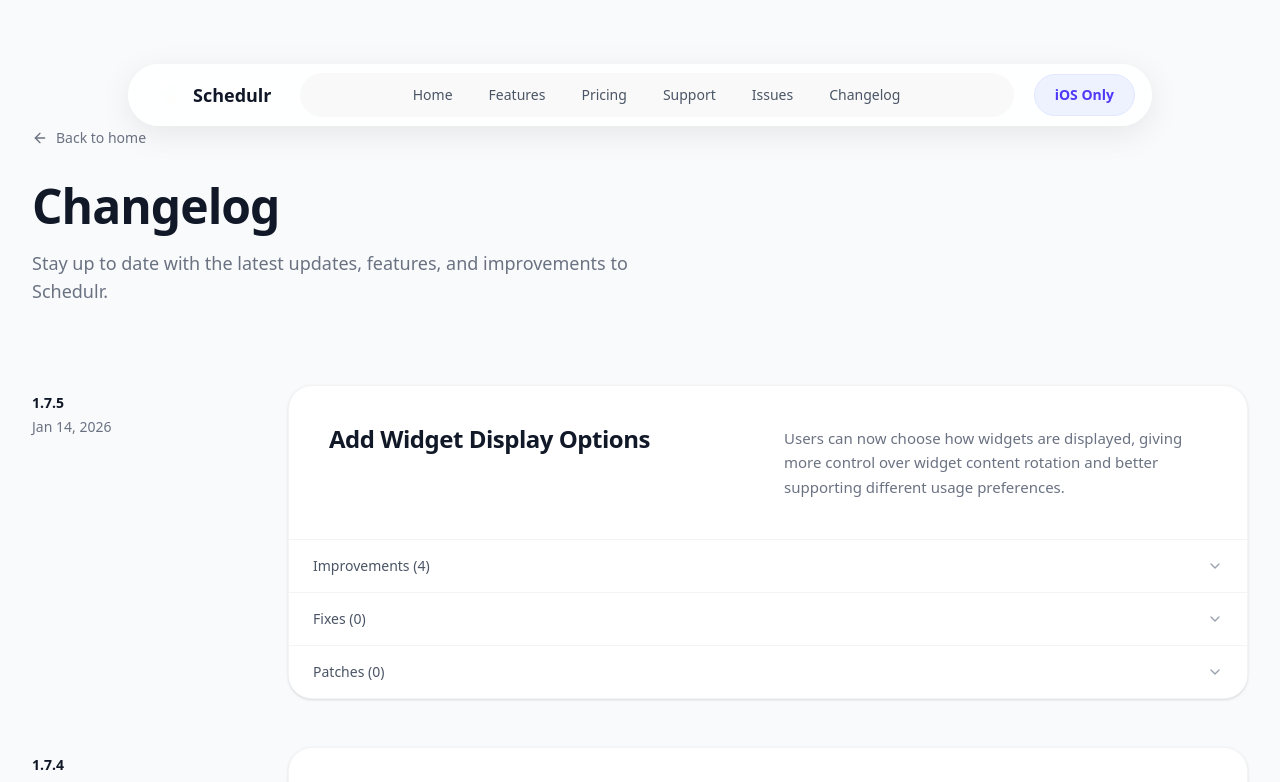
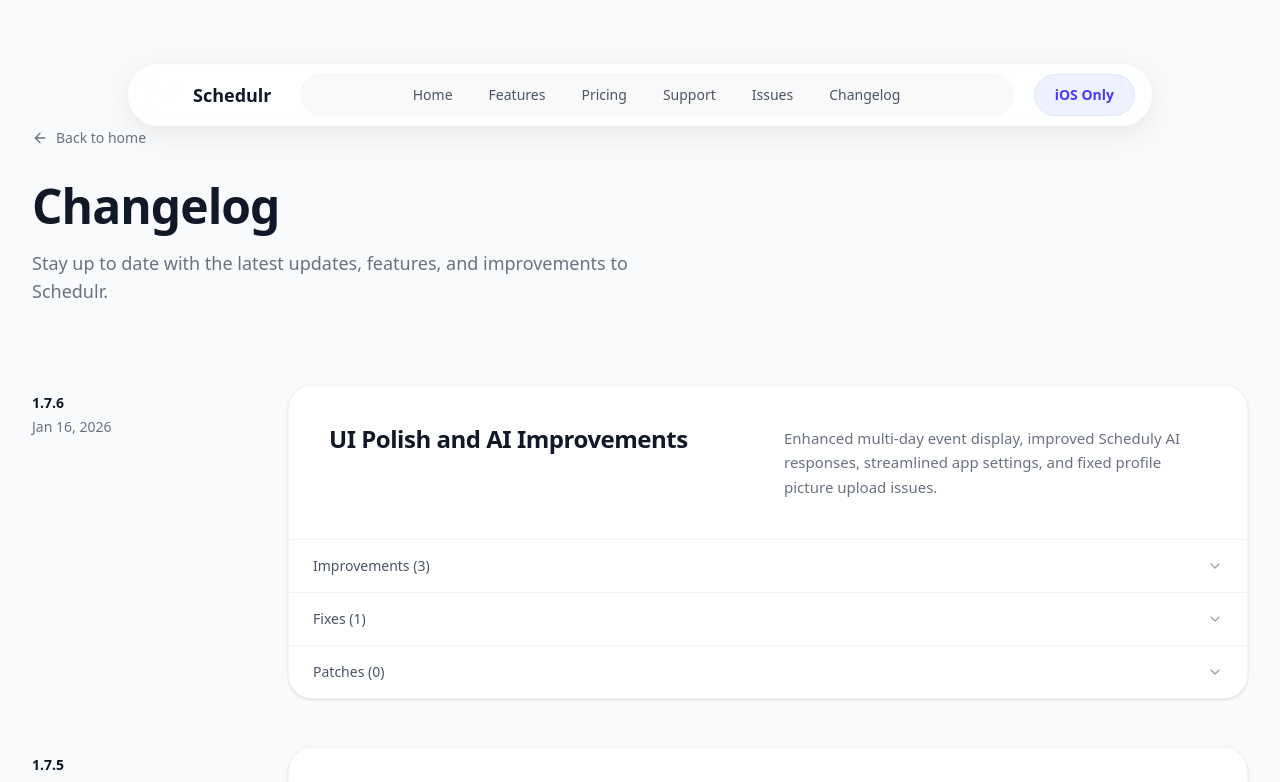
Before and after one commit to danblock97/schedulr-web, a Next.js app: page /changelog in a window 1280 px wide. Shown: the top 782 px of the page. Built offline with nearby package versions, Linux system fonts and the light colour scheme.

Commit message:
feat: add changelog entry for version 1.7.6, highlighting UI polish, AI improvements, and profile picture upload fix

```diff
--- a/app/changelog/page.tsx
+++ b/app/changelog/page.tsx
@@ -11,6 +11,20 @@ export const metadata: Metadata = {
 };
 
 const versions = [
+  {
+    version: '1.7.6',
+    displayDate: 'Jan 16, 2026',
+    title: 'UI Polish and AI Improvements',
+    summary: 'Enhanced multi-day event display, improved Scheduly AI responses, streamlined app settings, and fixed profile picture upload issues.',
+    improvements: [
+      'UI enhancements around multi-day events - they now stretch rather than appear as separate events',
+      'Scheduly AI now responds better when asking when you are free - more natural language and gives more than one free time if applicable',
+      'App settings got a revamp to reduce toggles for notifications, bundling them into groups',
+    ],
+    fixes: [
+      'Fixed an issue where adding a new profile picture during onboarding or updating your existing one was showing a 403 status code',
+    ],
+  },
   {
     version: '1.7.5',
     displayDate: 'Jan 14, 2026',
```
